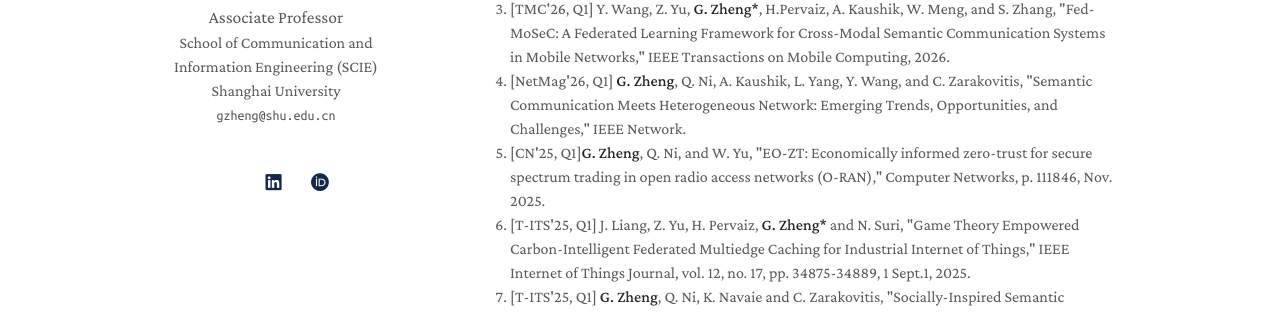
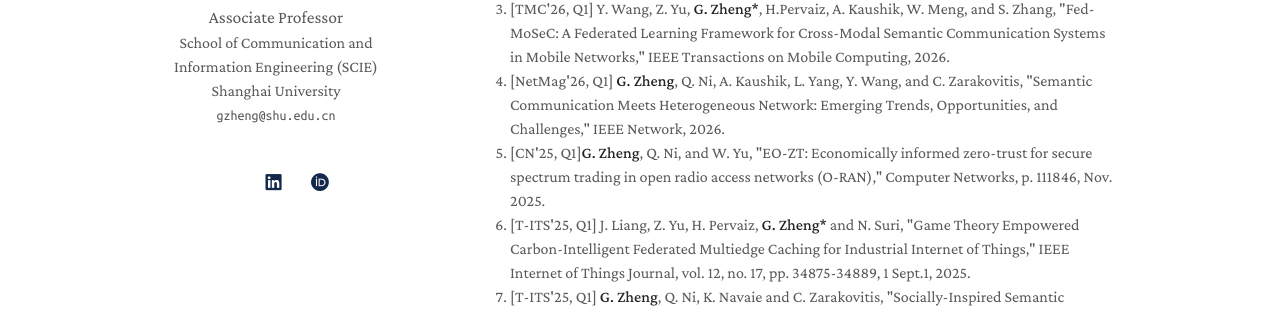
Before and after one commit to Guhan328/Guhan328.github.io, a Jekyll site: the page built from publications.md, in a window 1280 px wide and 1172 px high. Shown: the part 328-641 px from the top of the window. Built offline with Jekyll 4.4.1, drawn with Linux system fonts in a browser that asks for light colours; a style sheet for code colours, icons or effects is not loaded.

Commit message:
Update pubJournal.md

```diff
--- a/_includes/pubJournal.md
+++ b/_includes/pubJournal.md
@@ -11,7 +11,7 @@
   <li><a><autocolor>C. Shen, Q. Ni, H.Pervaiz, M. Renzo, <strong>G. Zheng*</strong>, and S. Zhang*, "Robust Stacked Intelligent Metasurfaces for End-Edge Collaborative Inference in Low-Altitude Wireless Networks," IEEE Transactions on Vehicular Technology. (Submitted) </autocolor></a></li>
   <li><a><autocolor>Y. Wang, Z. Yu, <strong>G. Zheng*</strong>, H.Pervaiz, S. Zhang, and W. Meng, "Stacked Intelligent Metasurfaces for Collaborative Inference," IEEE Journal on Selected Areas in Communications. (Submitted) </autocolor></a></li>
   <li><a href="https://ieeexplore.ieee.org/document/11592739"><autocolor>[TMC'26, Q1] Y. Wang, Z. Yu, <strong>G. Zheng*</strong>, H.Pervaiz, A. Kaushik, W. Meng, and S. Zhang, "Fed-MoSeC: A Federated Learning Framework for Cross-Modal Semantic Communication Systems in Mobile Networks," IEEE Transactions on Mobile Computing, 2026.</autocolor></a></li>
-  <li><a href="https://ieeexplore.ieee.org/document/11319360"><autocolor>[NetMag'26, Q1] <strong>G. Zheng</strong>, Q. Ni, A. Kaushik, L. Yang, Y. Wang, and C. Zarakovitis, "Semantic Communication Meets Heterogeneous Network: Emerging Trends, Opportunities, and Challenges," IEEE Network.</autocolor></a></li>
+  <li><a href="https://ieeexplore.ieee.org/document/11319360"><autocolor>[NetMag'26, Q1] <strong>G. Zheng</strong>, Q. Ni, A. Kaushik, L. Yang, Y. Wang, and C. Zarakovitis, "Semantic Communication Meets Heterogeneous Network: Emerging Trends, Opportunities, and Challenges," IEEE Network, 2026.</autocolor></a></li>
   <li><a href="https://www.sciencedirect.com/science/article/pii/S1389128625008126"><autocolor>[CN'25, Q1]<strong>G. Zheng</strong>, Q. Ni, and W. Yu, "EO-ZT: Economically informed zero-trust for secure spectrum trading in open radio access networks (O-RAN)," Computer Networks, p. 111846, Nov. 2025. </autocolor></a></li>
   <li><a href="https://ieeexplore.ieee.org/abstract/document/11075850"><autocolor>[T-ITS'25, Q1] J. Liang, Z. Yu, H. Pervaiz, <strong>G. Zheng*</strong> and N. Suri, "Game Theory Empowered Carbon-Intelligent Federated Multiedge Caching for Industrial Internet of Things," IEEE Internet of Things Journal, vol. 12, no. 17, pp. 34875-34889, 1 Sept.1, 2025.</autocolor></a></li>
   <li><a href="https://ieeexplore.ieee.org/abstract/document/10919123"><autocolor>[T-ITS'25, Q1] <strong>G. Zheng</strong>, Q. Ni, K. Navaie and C. Zarakovitis, "Socially-Inspired Semantic Communication Codec Updating for NTN-Enabled Intelligent Transportation Systems," IEEE Transactions on Intelligent Transportation Systems, vol. 26, no. 10, pp. 17901-17913, Oct. 2025.</autocolor></a></li>
```
